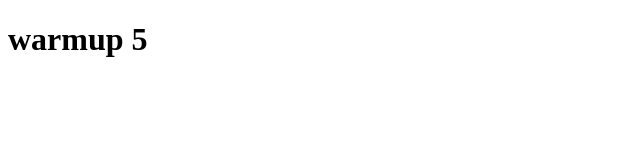
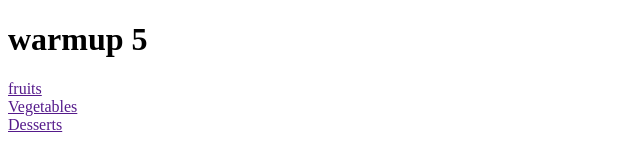
Before and after one commit to mkramerjade09/warmup5, a plain HTML site: page index.html in a window 1280 px wide. Shown: the whole page, without its empty margins (0-640 px from the left). Drawn offline with Linux system fonts and the light colour scheme.

Commit message:
Update index.html

```diff
--- a/index.html
+++ b/index.html
@@ -6,8 +6,12 @@
         <title>Warmup 5</title>
     </head>
     <body>
-        <h1>warmup 5</h1>
-
+        <h1><strong>warmup 5</strong></h1>
+        <ul style="list-style-type: none; padding-left: 0px;">
+            <li><a href="">fruits</a></li>
+            <li><a href="">Vegetables</a></li>
+            <li><a href="">Desserts</a></li>
+        </ul>
     </body>
 
 </html>
```
